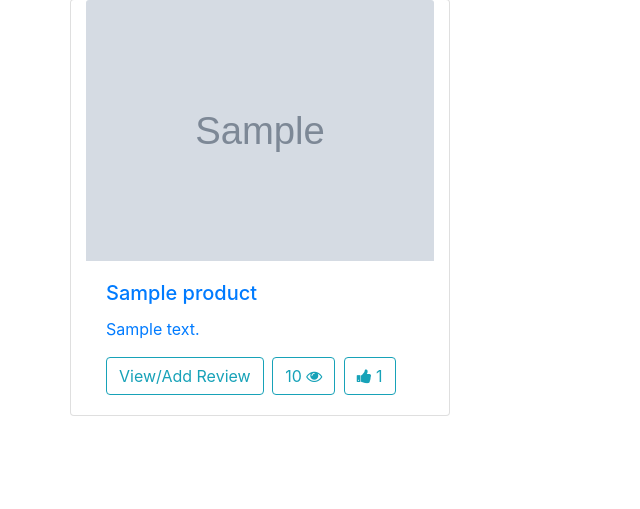
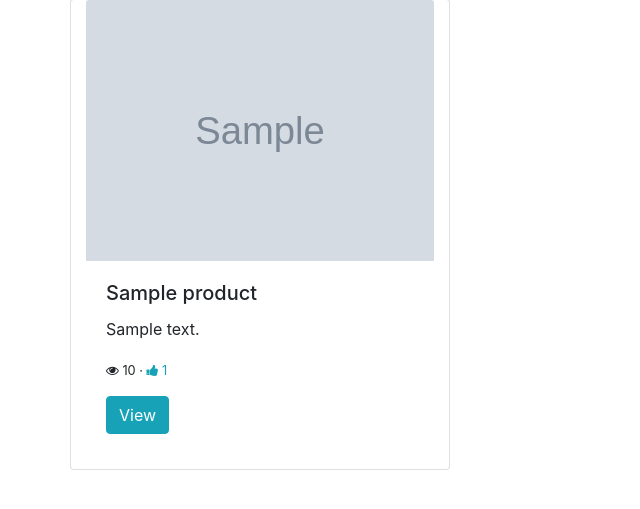
Before and after one commit to loyihsu/GadgetGateway, a Django app: a page that uses templates/gadgetgateway/category.html in a window 1280 px wide. Shown: the part 113-622 px from the top of the page, without its empty margins (0-640 px from the left). Run offline with Django 3.2, Linux system fonts and the light colour scheme; tables that the repository leaves empty hold one stand-in row (values such as "Sample post"); grey boxes marked "Sample" are stand-in pictures; some libraries are stand-ins or nearby versions.

Commit message:
Update the style of product pages.

```diff
--- a/templates/gadgetgateway/category.html
+++ b/templates/gadgetgateway/category.html
@@ -18,21 +18,22 @@
             <div class="row">
                 {% for product in page_obj.object_list %}
                 <div class="card col-4">
-                    <a href="{%  url 'gadgetgateway:view_product' category.slug product.slug %}"  style="text-decoration:none">
-                        <img class="card-img-top" src= "{{ MEDIA_URL}}{{ product.image }}" alt="Card image cap">
+                    <img class="card-img-top" src= "{{ MEDIA_URL }}{{ product.image }}" alt="Card image cap">
                     <div class="card-body">
                         <h5 class="card-title">{{ product }}</h5>
                         <p class="card-text">{{ product.description }}</p>
-                            <button type="button" class="btn btn-outline-info mr-1">View/Add Review</button>
-                            <button type="button" class="btn btn-outline-info mr-1">{{ product.views }} <i class="fa fa-eye"></i></button>
+                        <div>
+                        <small><i class="fa fa-eye"></i></button> {{ product.views }} &middot; </small>
                         {% if product.get_satisfactory_rate >= 0 %}
-                            <button type="button" class="btn btn-outline-info mr-1"><i class="fa fa-thumbs-up"></i> {{ product.get_satisfactory_rate }}</button>
+                        <small style="color: #17a2b8;"><i class="fa fa-thumbs-up"></i> {{ product.get_satisfactory_rate }}</small>
                         {% else %}
-                            <button type="button" class="btn btn-outline-danger mr-1"><i class="fa fa-thumbs-down"></i> {{ product.get_satisfactory_rate }}</button>
+                        <small style="color: #dc3545;"><i class="fa fa-thumbs-down"></i> {{ product.get_satisfactory_rate }}</small>
                         {% endif %}
-
                         </div>
-                    </a>
+                        <div style="margin: 15px 0px;">
+                            <a type="button" class="btn btn-info mr-1" href="{%  url 'gadgetgateway:view_product' category.slug product.slug %}">View</a>
+                        </div>
+                    </div>
                 </div>
                 {%  endfor %}
             </div>
```
Also changed, not shown: templates/gadgetgateway/search.html (+8 -7 lines). Lines whose indentation alone changed are shown as unchanged.
